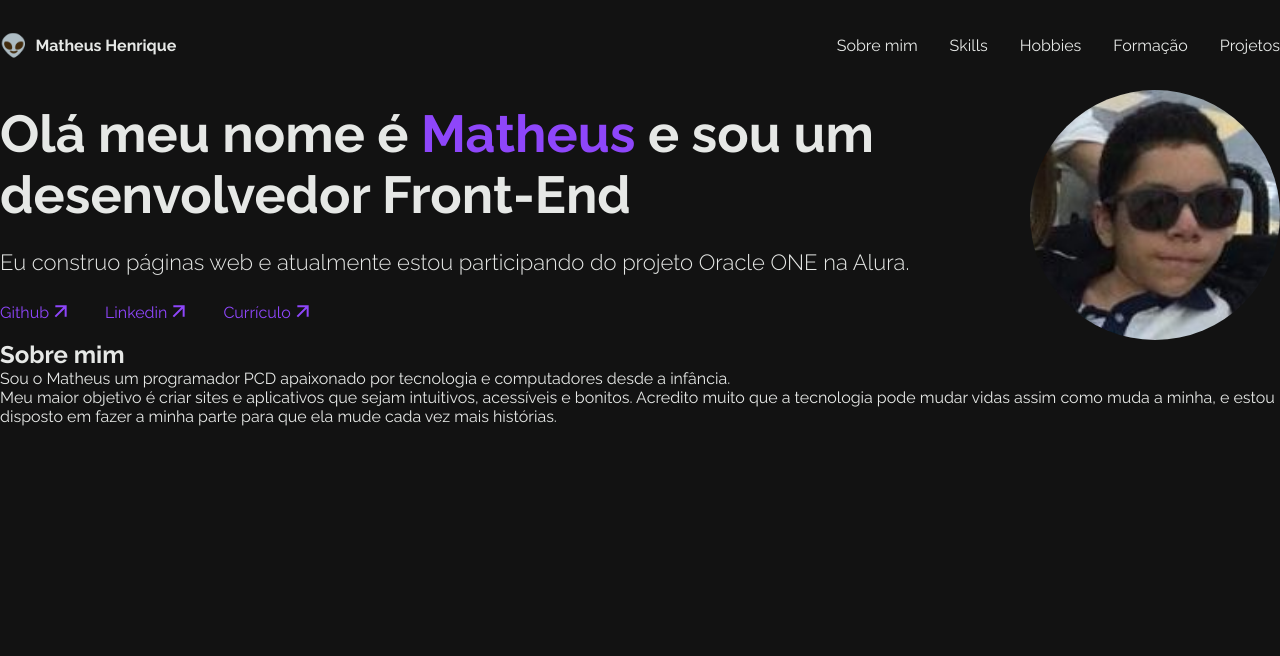
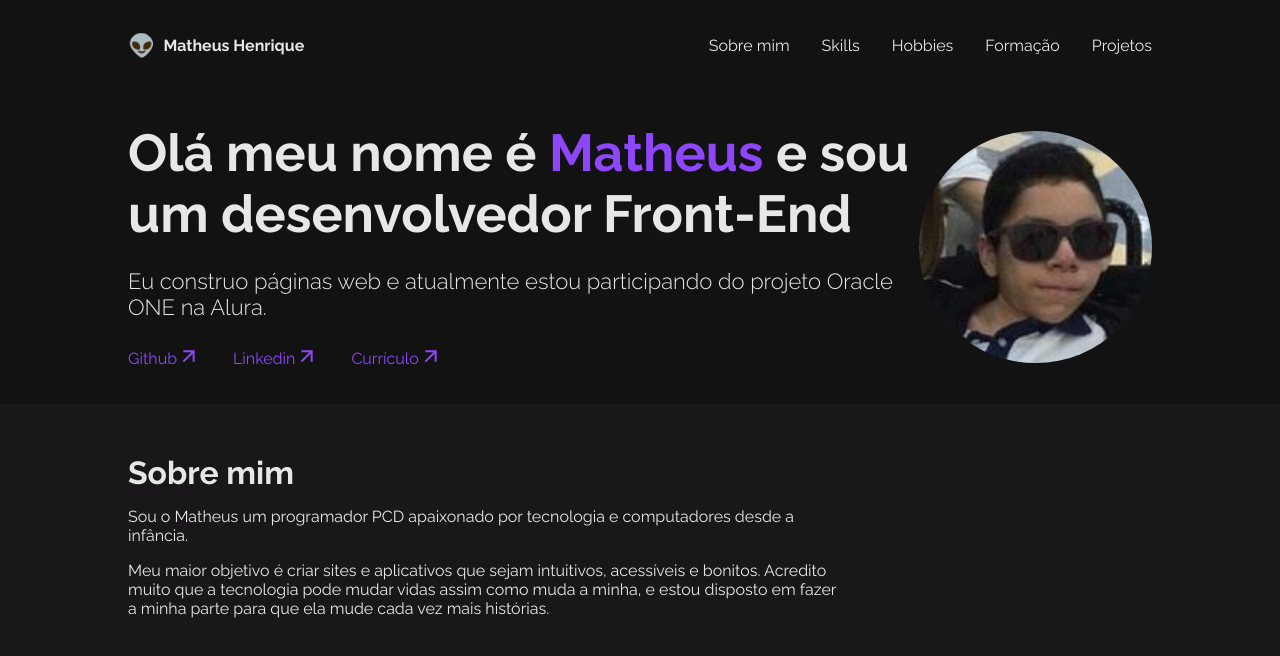
Before and after one commit to matheushenriqa/challenge-portfolio, a plain HTML site: page index.html in a window 1280 px wide. Drawn offline with Linux system fonts and the light colour scheme.

Commit message:
Css da seção sobre mim, adaptando css sem a div de centralização

```diff
--- a/css/style.css
+++ b/css/style.css
@@ -1,7 +1,7 @@
 :root {
   --blue-violet: #8e46fa;
   --night: #121212ff;
-  --night-2: #0e0e10ff;
+  --night-2: #191719;
   --platinum: #e6e8e6ff;
 }
 
@@ -17,10 +17,23 @@
   color: var(--blue-violet);
 }
 
+.center-div {
+  max-width: 80%;
+  margin: auto;
+}
+
 body {
   background-color: var(--night);
   font-family: "Raleway", sans-serif;
   color: var(--platinum);
+  display: flex;
+  flex-direction: column;
+  gap: 32px;
+}
+
+body > * {
+  max-width: 80%;
+  margin: auto;
 }
 
 /* HEADER */
@@ -31,10 +44,10 @@ body {
   gap: 32px;
   max-width: 80%;
   margin: auto;
-
 }
 
 .header {
+  width: 80%;
   display: flex;
   color: var(--platinum);
   align-items: center;
@@ -78,6 +91,7 @@ body {
 .presentation {
   display: flex;
   align-items: center;
+  gap: 7px;
 }
 
 .presentation__text {
@@ -87,7 +101,7 @@ body {
 }
 
 .presentation__image {
-  width: 368px;
+  width: 450px;
   border-radius: 50%;
 }
 
@@ -122,3 +136,28 @@ body {
   text-decoration: none;
   color: var(--blue-violet);
 }
+
+/* ABOUT ME */
+
+.about-me {
+  background-color: var(--night-2);
+  width: 100%;
+  max-width: 100%;
+  padding: 50px 0;
+}
+
+.about-me__div {
+  display: flex;
+  flex-direction: column;
+  gap: 16px;
+}
+
+.about-me__div__title {
+  font-size: 32px;
+  width: 80%;
+}
+
+.about-me__div__text {
+  font-size: 16px;
+  width: 70%;
+}
```
